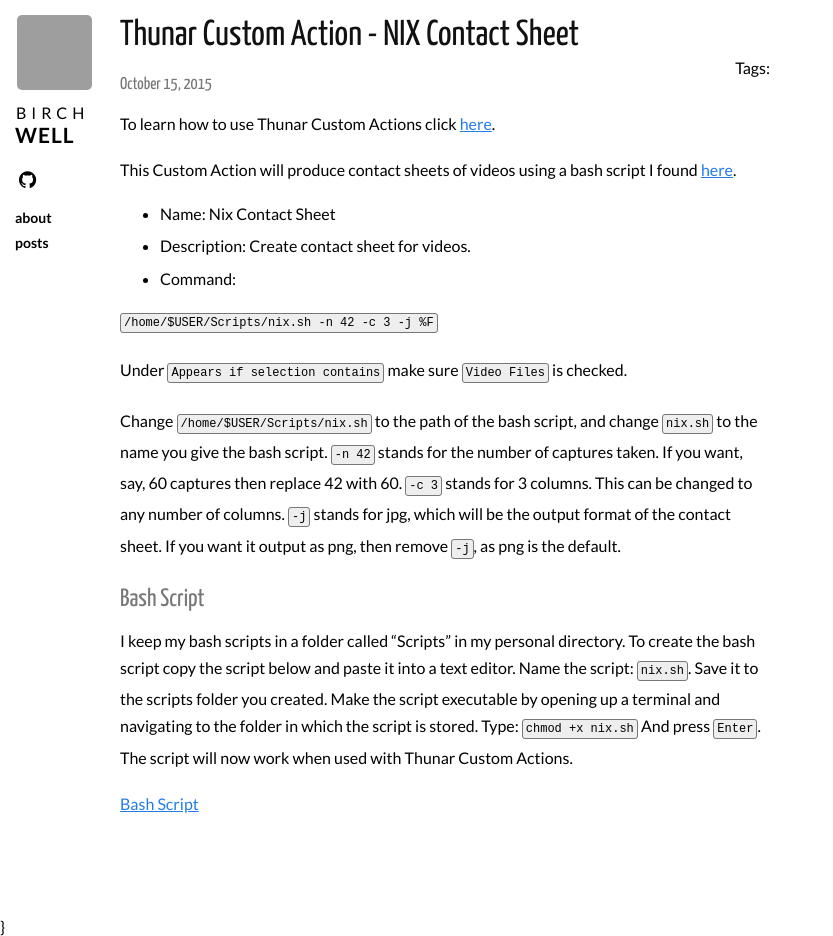
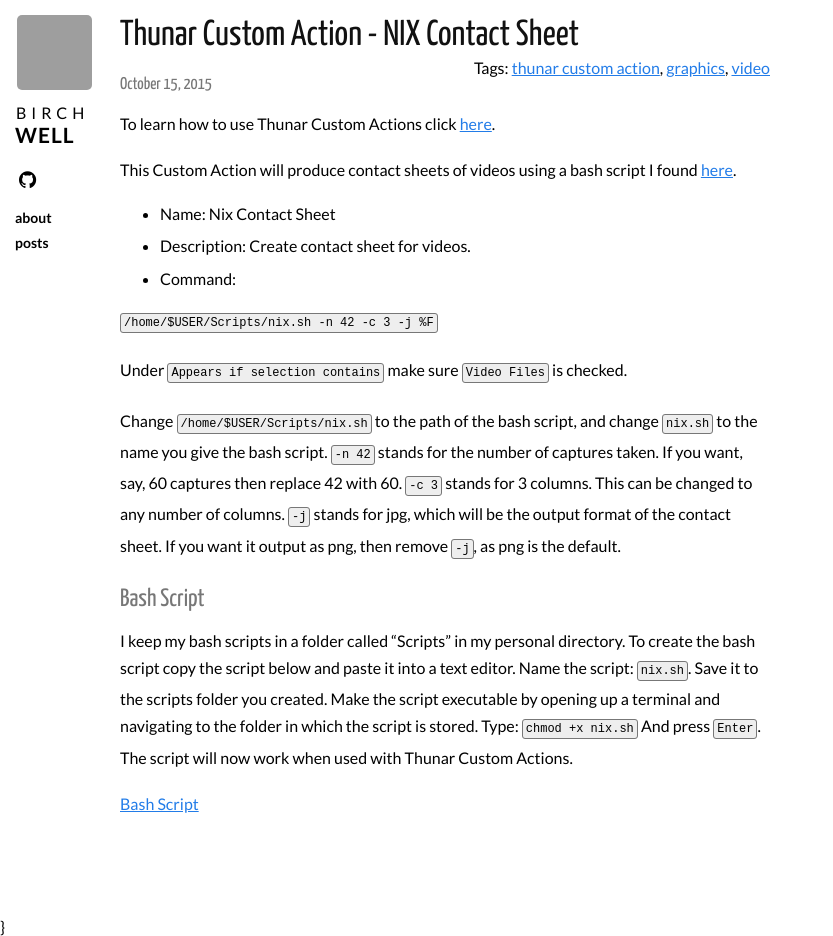
Before and after one commit to Birchwell/birchwell.github.io, a Jekyll site: the page built from _posts/2015-10-15-thunar-custom-action-nix-contact-sheet.md, in a window 1280 px wide. Shown: the whole page, without its empty margins (0-833 px from the left). Built offline with Jekyll 4.4.1, drawn with Linux system fonts in a browser that asks for light colours; nearby versions of some CDN libraries; Markdown is read by kramdown in place of the engine named in the settings; comment, search, counter and statistics services are not loaded; grey boxes are pictures that could not be loaded.

Commit message:
Update 2015-10-15-thunar-custom-action-nix-contact-sheet.md

```diff
--- a/_posts/2015-10-15-thunar-custom-action-nix-contact-sheet.md
+++ b/_posts/2015-10-15-thunar-custom-action-nix-contact-sheet.md
@@ -1,6 +1,10 @@
 ---
 layout: post
 title: Thunar Custom Action - NIX Contact Sheet
+tags:
+- thunar custom action
+- graphics
+- video
 category: posts
 ---
 To learn how to use Thunar Custom Actions click [here](https://birchwell.github.io/posts/thunar-custom-actions-tutorial-convert-video-to-avi/).
```
